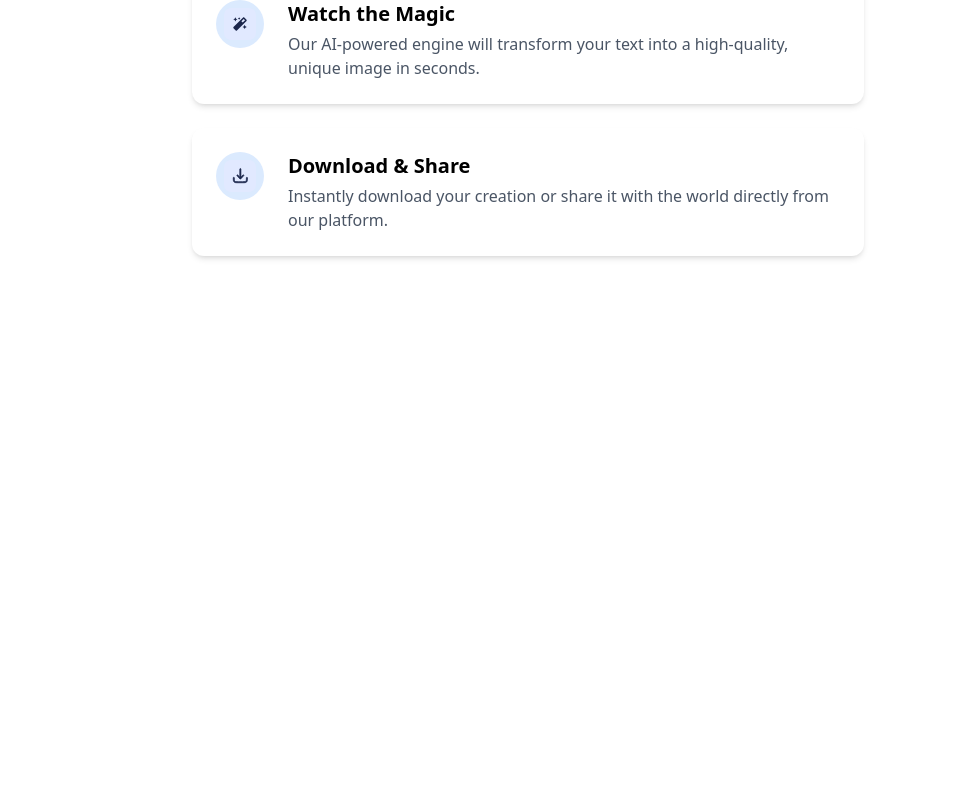
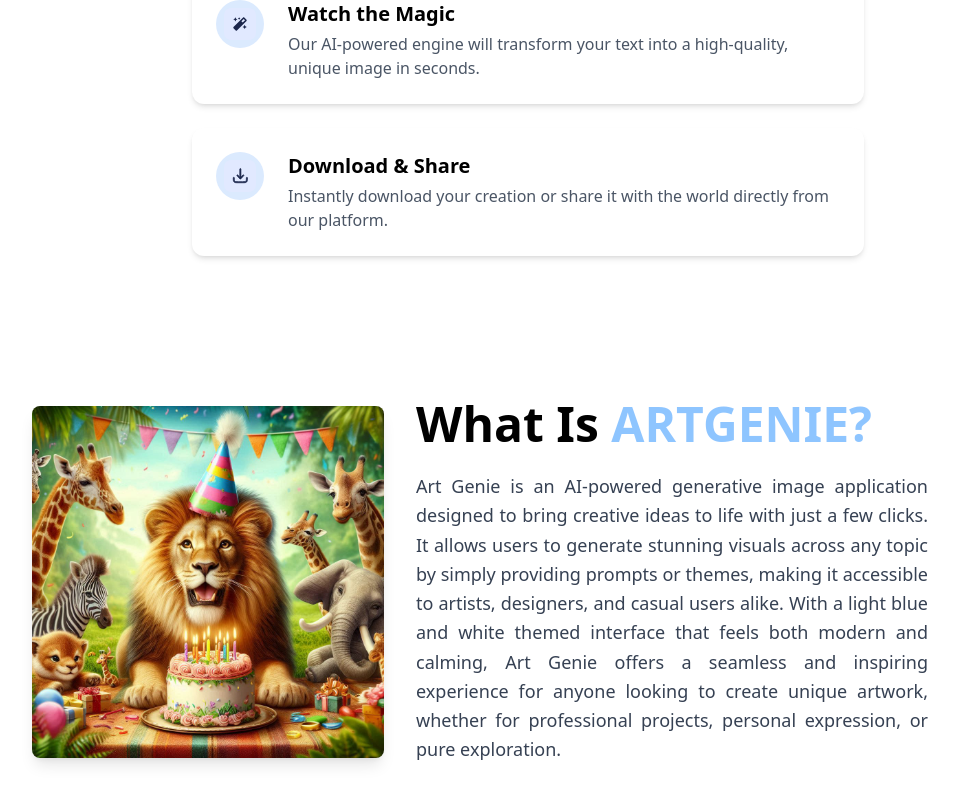
Before and after one commit to maneeshaYasinth/ArtGenie, a React (Vite) app in the folder frontend/: page / in a window 1280 px wide. Shown: the part 664-1467 px from the top of the page, without its empty margins (112-1071 px from the left). Before the commit the page ends 984 px from the top, so only its background shows below. Built offline with nearby package versions, Linux system fonts and the light colour scheme.

Commit message:
added description to the home page

```diff
--- a/frontend/src/pages/Home.jsx
+++ b/frontend/src/pages/Home.jsx
@@ -1,11 +1,13 @@
 import React from 'react'
 import Header from '../components/Header'
 import Steps from '../components/Steps'
+import Description from '../components/Description'
 
 const Home = () => {
   return (<>
     <Header/>
     <Steps />
+    <Description />
     </>
   )
 }
```
